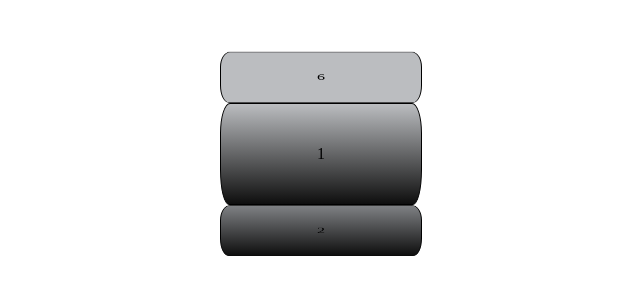
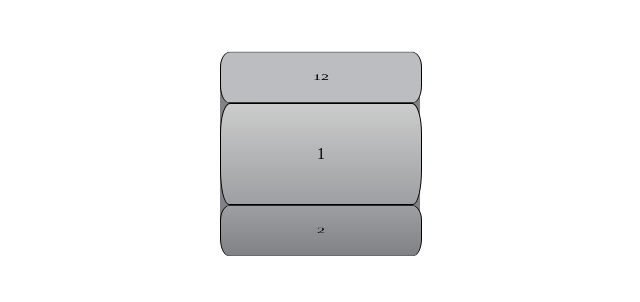
Before and after one commit to pavliukdmytro/nut-slider, a website built with webpack: page src/index.html in a window 1280 px wide. Shown: the whole page, without its empty margins (320-960 px from the left). Built offline with nearby package versions, Linux system fonts and the light colour scheme.

Commit message:
add background fone

```diff
--- a/src/index.html
+++ b/src/index.html
@@ -14,6 +14,12 @@
 			<div class="nut-slider__slide">4</div>
 			<div class="nut-slider__slide">5</div>
 			<div class="nut-slider__slide">6</div>
+			<div class="nut-slider__slide">7</div>
+			<div class="nut-slider__slide">8</div>
+			<div class="nut-slider__slide">9</div>
+			<div class="nut-slider__slide">10</div>
+			<div class="nut-slider__slide">11</div>
+			<div class="nut-slider__slide">12</div>
 		</div>
 	</body>
 </html>
--- a/src/index.js
+++ b/src/index.js
@@ -64,7 +64,7 @@ class NutSlider {
             window.addEventListener(!mobileDevice ? 'mousemove' :'touchmove', touchMove);
             window.addEventListener(!mobileDevice ? 'mouseup' :'touchend', (e) => {
                 if(move) e.preventDefault();
-                window.removeEventListener(!mobileDevice ? 'mousemove' :'touchmove', touchMove)
+                window.removeEventListener(!mobileDevice ? 'mousemove' :'touchmove', touchMove);
             }, {once: true});
         });
     }
--- a/src/styles/styles.scss
+++ b/src/styles/styles.scss
@@ -16,8 +16,12 @@ body {
 }
 .nut-slider.nut-slider__init {
 	.nut-slider__slide {
-		transition: opacity 1s linear, background .5s linear;
+		transition: opacity .5s linear, background .5s linear;
 	}
+}
+
+.constainer{
+
 }
 
 
@@ -29,6 +33,21 @@ body {
 	justify-content: center;
 	width: 200px;
 	margin: 0 auto;
+	&:before, &:after{
+		content: '';
+		display: block;
+		position: absolute;
+		z-index: -1;
+		left: 0;
+		top: 60px;
+		right: 0;
+		bottom: 60px;
+		background: #808285;
+		transform: translateZ(0px);
+	}
+	&:after{
+		transform: rotateX(90deg);
+	}
 	&__slide{
 		display: flex;
 		align-items: center;
@@ -40,17 +59,15 @@ body {
 		border-top-right-radius: 10px 30px;
 		border-bottom-right-radius: 9px 35px;
 		background: linear-gradient(#BBBDC0, #BBBDC0);
+		z-index: 2;
 	}
 	.nut-slider__center{
-		background: linear-gradient(#BBBDC0, #0E0E0E);
+		background: linear-gradient(#cccccc, #9d9fa2);
 	}
 	.nut-slider__top{
-		background: linear-gradient(#BBBDC0, #BBBDC0);
+		background: linear-gradient(#bbbdc0, #bbbdc0);
 	}
 	.nut-slider__bottom {
-		background: linear-gradient(#808285, #0E0E0E);
+		background: linear-gradient(#9d9fa2, #808285);
 	}
-	//.nut-slider__bottom + .nut-slider__slide, .nut-slider__bottom + .nut-slider__slide + .nut-slider__slide {
-	//	background: #0E0E0E;
-	//}
 }
```
